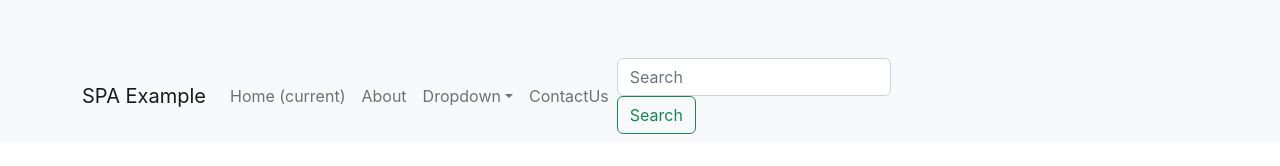
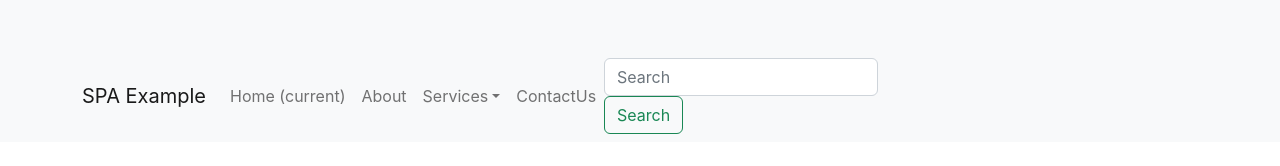
Before and after one commit to MdJunayedurRahman/FirstProjectItaly, a React (Create React App) app: page / in a window 1280 px wide. Shown: the top 166 px of the page. Built offline with nearby package versions, Linux system fonts and the light colour scheme.

Commit message:
services

```diff
--- a/src/components/Navbar.js
+++ b/src/components/Navbar.js
@@ -16,9 +16,9 @@ export default function Navbar () {
       <li class="nav-item">
         <Link class="nav-link" to="/About">About</Link>
       </li>
-        <li class="nav-item">
+        <li class="nav-item dropdown">
         <Link className="nav-link dropdown-toggle" to="/DropDown" id="navbarDropdown" role="button" data-toggle="dropdown" aria-haspopup="true" aria-expanded="false">
-          Dropdown
+          Services
         </Link>
         <div class="dropdown-menu" aria-labelledby="navbarDropdown">
           <Link class="dropdown-item" to="/Action">Action</Link>
--- a/src/components/DropDown.js
+++ b/src/components/Services.js
@@ -1,6 +1,6 @@
 import React from 'react';
 
-export default function dropDown() {
+export default function Services() {
     return (
         <div>
             This is DropDown Menu
```
